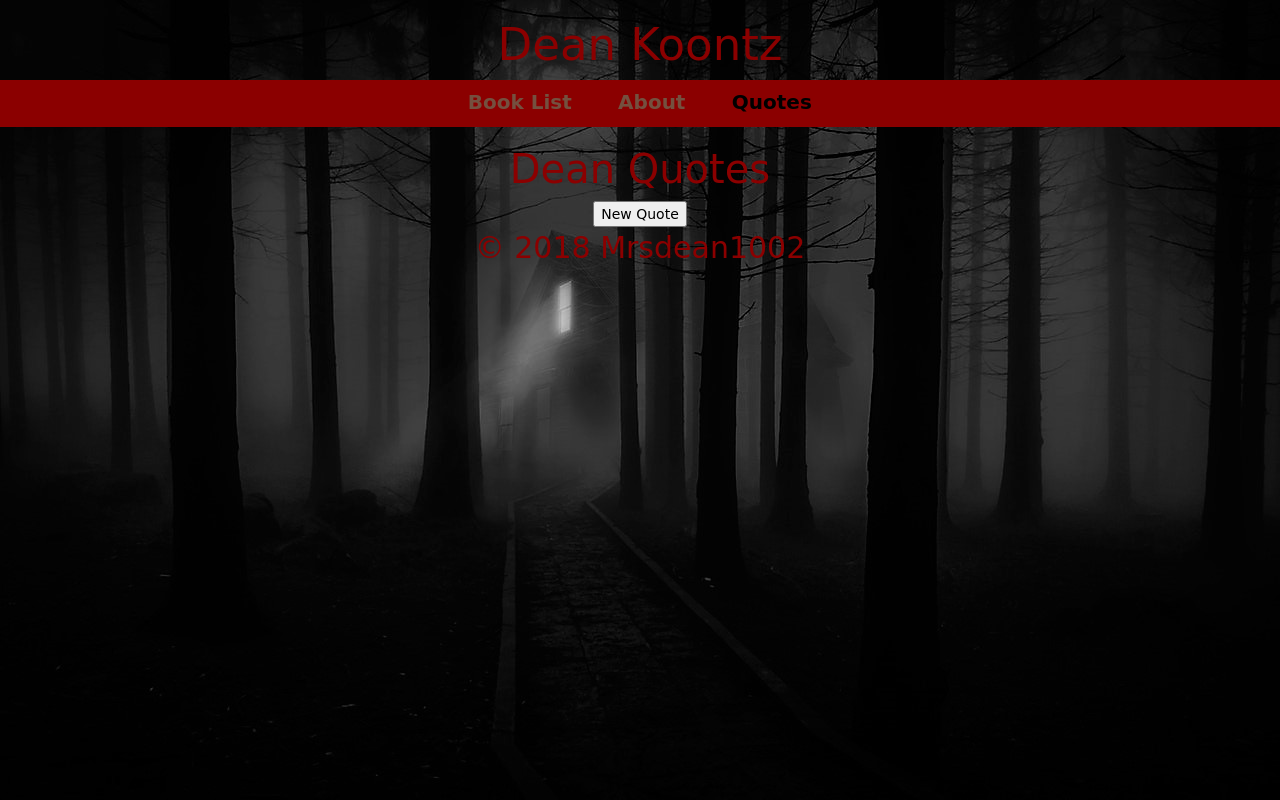
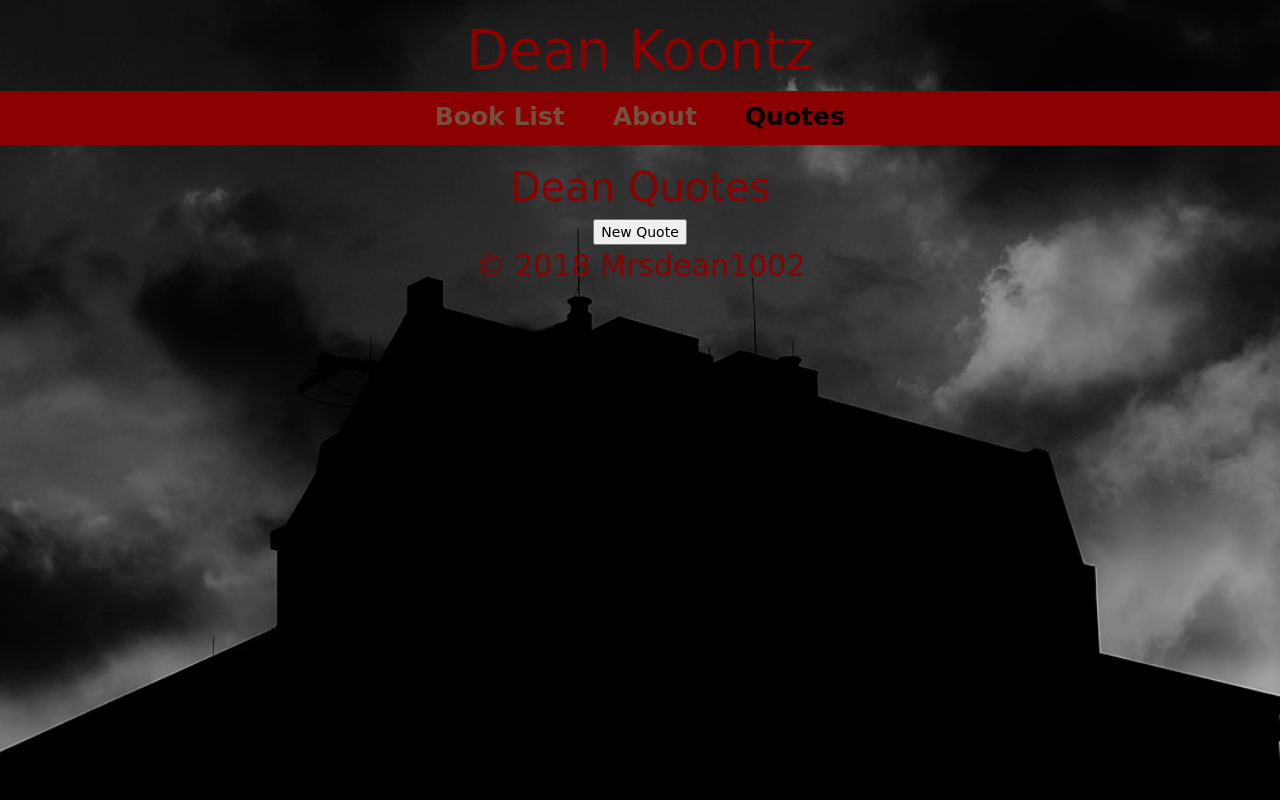
Before and after one commit to mrsdean1002/simple_list_app, a website: page public/deanquotes.html in a window 1280 px wide. Drawn offline with nearby package versions, Linux system fonts and the light colour scheme; a web font is replaced by a local one.

Commit message:
added comments and updated code, added a diff background image for deanquotes.html

```diff
--- a/public/css/style.css
+++ b/public/css/style.css
@@ -14,6 +14,16 @@
     background-repeat: no-repeat;
 
   }
+
+.dquotes {
+  background-color: black;
+  color: #000;
+  background-image: url("../img/pexels-photo-188563.jpeg");
+  background-size: 100%;
+  background-repeat: no-repeat;
+}
+
+
 
 
   div.transbox {
@@ -39,7 +49,7 @@
 */
 
   h1 {
-    font-size: 45px;
+    font-size: 55px;
     color: darkred;
   }
   h2{
@@ -63,7 +73,7 @@
    list-style: none;
     margin: 8px 0px 10px;
     padding: 0;
-    font-size: 20px;
+    font-size: 25px;
   }
 
   /*   made nav bar horizontal  */
--- a/public/deanquotes.html
+++ b/public/deanquotes.html
@@ -10,7 +10,7 @@
     <link rel="stylesheet" href="css/style.css">
 
   </head>
-  <body>
+  <body class="dquotes">
     <header>
       <a href="index.html" id="logo">
         <h1>Dean Koontz</h1>
@@ -30,6 +30,7 @@
     <div class="center">
     <div class="quote"></div>
     </div>
+
         <!-- Quote will display here -->
 
       <button type="button" class="button" onclick="getQuotes()">New Quote</button>
--- a/public/js/app.js
+++ b/public/js/app.js
@@ -14,7 +14,7 @@
 function getBooks() {
   return $.ajax('/api/booklist')
     .then(res => {
-      console.log("someday I will get books()", res);
+      console.log("obtain books", res);
       return res;
     })
 }
@@ -45,7 +45,7 @@
 function handleDeleteBookClick(element) {
   const bookId = element.getAttribute('data-book-id');
 
-  if (confirm("Are you sure?")) {
+  if (confirm("Last chance to turn back...")) {
     deleteBook(bookId);
   }
 }
@@ -59,11 +59,11 @@
   })
     .then(response => response.json())
     .then(response => {
-      console.log("DOOOOOOOOOM!!!!!");
+      console.log("Gone Baby Gone");
       refreshBookList();
     })
     .catch(err => {
-      console.error("I'm not dead yet!", err);
+      console.error("Still here", err);
     });
 }
 
@@ -104,7 +104,7 @@
   // })
 
 function submitBookForm() {
-  console.log("You clicked 'submit'. Congratulations.");
+  console.log("Published!...awesome sauce!");
 
   const bookData = {
     title: $('#book-title').val(),
@@ -130,12 +130,12 @@
   })
     .then(response => response.json())
     .then(book => {
-      console.log("we have updated the data", book);
+      console.log("book revised", book);
       setForm();
       refreshBookList();
     })
     .catch(err => {
-      console.error("A terrible thing has happened", err);
+      console.error("Something Wicked This Way Comes..", err);
     })
   }
 
--- a/src/server.js
+++ b/src/server.js
@@ -17,7 +17,7 @@
 const publicPath = path.resolve(__dirname, '../public');
 app.use(bodyParser.json());
 app.use(express.static(publicPath));
-app.use('/api', router); //commented this out because it would crash the app, is it needed
+app.use('/api', router);
 
 
 
```
Also changed, not shown: src/routes/index.js (line endings or trailing spaces).
